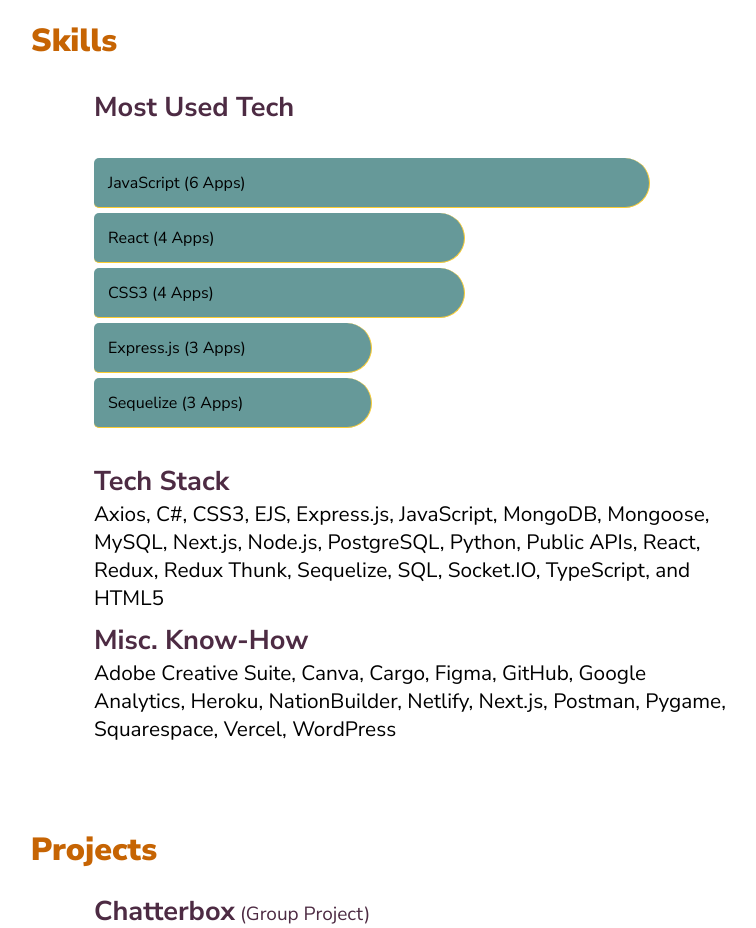
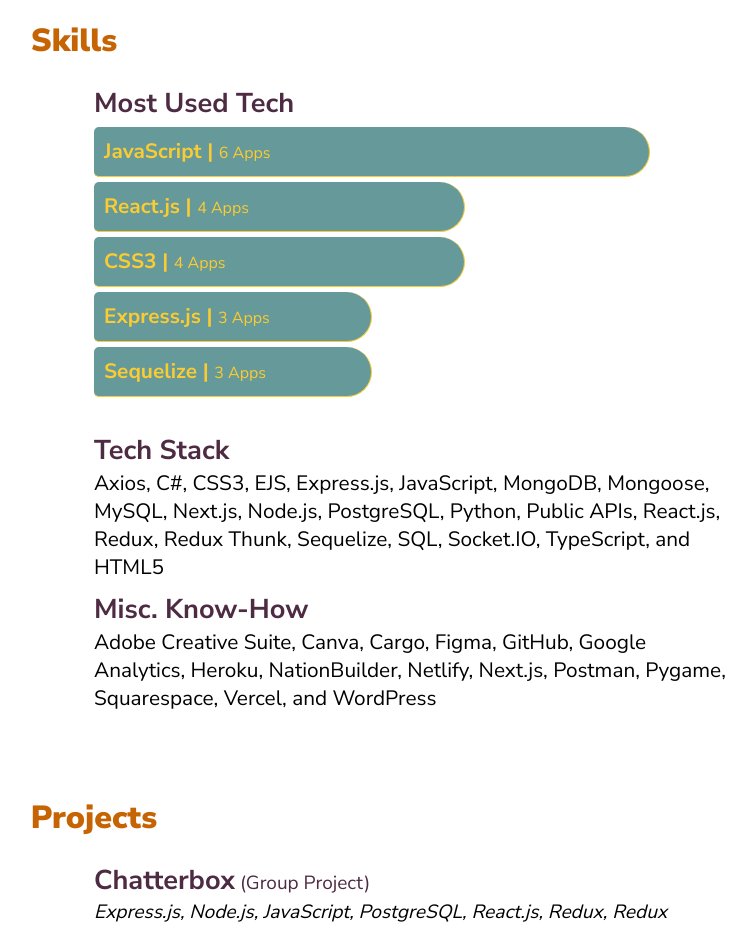
Before and after one commit to LouisaJohnston/Portfolio, a Next.js app: page / in a window 1280 px wide. Shown: the part 480-1408 px from the top of the page, without its empty margins (230-986 px from the left). Built offline with nearby package versions, Linux system fonts and the light colour scheme.

Commit message:
finish graph

```diff
--- a/components/Bar.jsx
+++ b/components/Bar.jsx
@@ -1,7 +1,8 @@
 export default function Bar({ percent, tech }) {
   return (
-    <div className="bar" style={{ width: `${percent}%`}}>
-      <span className="graphLabel">{tech.tech}</span> ({tech.count} Apps)
+    <div style={{width: `${percent}%`}} className="bar">
+      <span className="graphLabel">{tech.tech} | </span>
+      {tech.count} Apps
     </div>
   );
 }
--- a/pages/index.js
+++ b/pages/index.js
@@ -100,21 +100,21 @@
 
         <div className="skill-anchor" id="languages">
           <h2>Skills</h2>
-          <div>
-            <h3>Most Used Tech</h3>
+          <div className="mobile-hide">
+            <h3 className="less-flush web-edge">Most Used Tech</h3>
             <Graph mostUsed={mostUsed} />
           </div>
           <div id="lang-specs">
             <Tech
               head={"Tech Stack"}
               body={
-                "Axios, C#, CSS3, EJS, Express.js, JavaScript, MongoDB, Mongoose, MySQL, Next.js, Node.js, PostgreSQL, Python, Public APIs, React, Redux, Redux Thunk, Sequelize, SQL, Socket.IO, TypeScript, and HTML5"
+                "Axios, C#, CSS3, EJS, Express.js, JavaScript, MongoDB, Mongoose, MySQL, Next.js, Node.js, PostgreSQL, Python, Public APIs, React.js, Redux, Redux Thunk, Sequelize, SQL, Socket.IO, TypeScript, and HTML5"
               }
             />
             <Tech
               head={"Misc. Know-How"}
               body={
-                "Adobe Creative Suite, Canva, Cargo, Figma, GitHub, Google Analytics, Heroku, NationBuilder, Netlify, Next.js, Postman, Pygame, Squarespace, Vercel, WordPress"
+                "Adobe Creative Suite, Canva, Cargo, Figma, GitHub, Google Analytics, Heroku, NationBuilder, Netlify, Next.js, Postman, Pygame, Squarespace, Vercel, and WordPress"
               }
             />
           </div>
--- a/projects.json
+++ b/projects.json
@@ -4,10 +4,10 @@
       "name": "Chatterbox",
       "group": true,
       "display": true,
-      "tech": "Express.js, Node.js, JavaScript, PostgreSQL, React, Redux, Redux Thunk, Socket.IO, and Sequelize",
+      "tech": "Express.js, Node.js, JavaScript, PostgreSQL, React.js, Redux, Redux Thunk, Socket.IO, and Sequelize",
       "details": [
         "Contributed to a full-stack, real-time, event-based web messenger application built with Socket.IO",
-        "Created React components to render information pertaining to authorized user conversations and managed state using React Redux and Redux Thunk to optimize performance",
+        "Created React.js components to render information pertaining to authorized user conversations and managed state using React.js Redux and Redux Thunk to optimize performance",
         "Improved the efficiency of retrieving PostgreSQL data by minimizing requests to the server, in addition to closing security vulnerabilities"
       ],
       "github": ["https://github.com/LouisaJohnston/Chatterbox"],
@@ -72,10 +72,10 @@
       "name": "Paw-tel",
       "display": true,
       "group": true,
-      "tech": "CSS3, HTML5, JavaScript, Express.js, MERN Auth, MongoDB, Mongoose, and React",
+      "tech": "CSS3, HTML5, JavaScript, Express.js, MERN Auth, MongoDB, Mongoose, and React.js",
       "details": [
         "Collaborated on a full-stack MERN app using complex authorization routes allowing users to register as either a pet owner or a pet hotel owner",
-        "Employed React components to render information from a local API pertaining to user-specific pets or hotels, depending on the authorization route, with the ability to update and delete data fields",
+        "Employed React.js components to render information from a local API pertaining to user-specific pets or hotels, depending on the authorization route, with the ability to update and delete data fields",
         "Stored user input through a server-side Mongoose database using MongoDB"
       ],
       "github": ["https://github.com/LouisaJohnston/Paw-tel", "https://github.com/LouisaJohnston/pawtel-client"],
@@ -89,7 +89,7 @@
       "name": "Generate Good",
       "display": false,
       "group": false,
-      "tech": "C#, JavaScript, Next.js, MySQL, React, Sequelize, and TypeScript",
+      "tech": "C#, JavaScript, Next.js, MySQL, React.js, Sequelize, and TypeScript",
       "details": [],
       "github": [],
       "deployed": "",
@@ -99,7 +99,7 @@
       "name": "Portfolio",
       "display": false,
       "group": false,
-      "tech": "Next.js, React, JavaScript, HTML5, and CSS3",
+      "tech": "Next.js, React.js, JavaScript, HTML5, and CSS3",
       "details": [],
       "github": [],
       "deployed": "",
--- a/styles/globals.css
+++ b/styles/globals.css
@@ -205,6 +205,8 @@
   z-index: -1;
 }
 
+
+
 .graph {
   display: flex;
 }
@@ -221,6 +223,8 @@
 .graphLabel {
   height: 100%;
   width: 12%;
+  font-weight: 700;
+  font-size: 1.3em;
 }
 
 .bar-lines-container {
@@ -238,8 +242,18 @@
   border-bottom: 1px solid #fbcc32;
   border-right: 1px solid #fbcc32;
   margin-top: 5px;
-  padding: 14px;
+  padding: 10px;
+  color: #fbcc32;
 }
+
+ /* @keyframes reduceTime {
+  0% {
+    width: 0;
+  }
+  100% {
+    width: 100%;
+  }
+} */
 /******** Carousel ********/
 
 .carousel {
```
